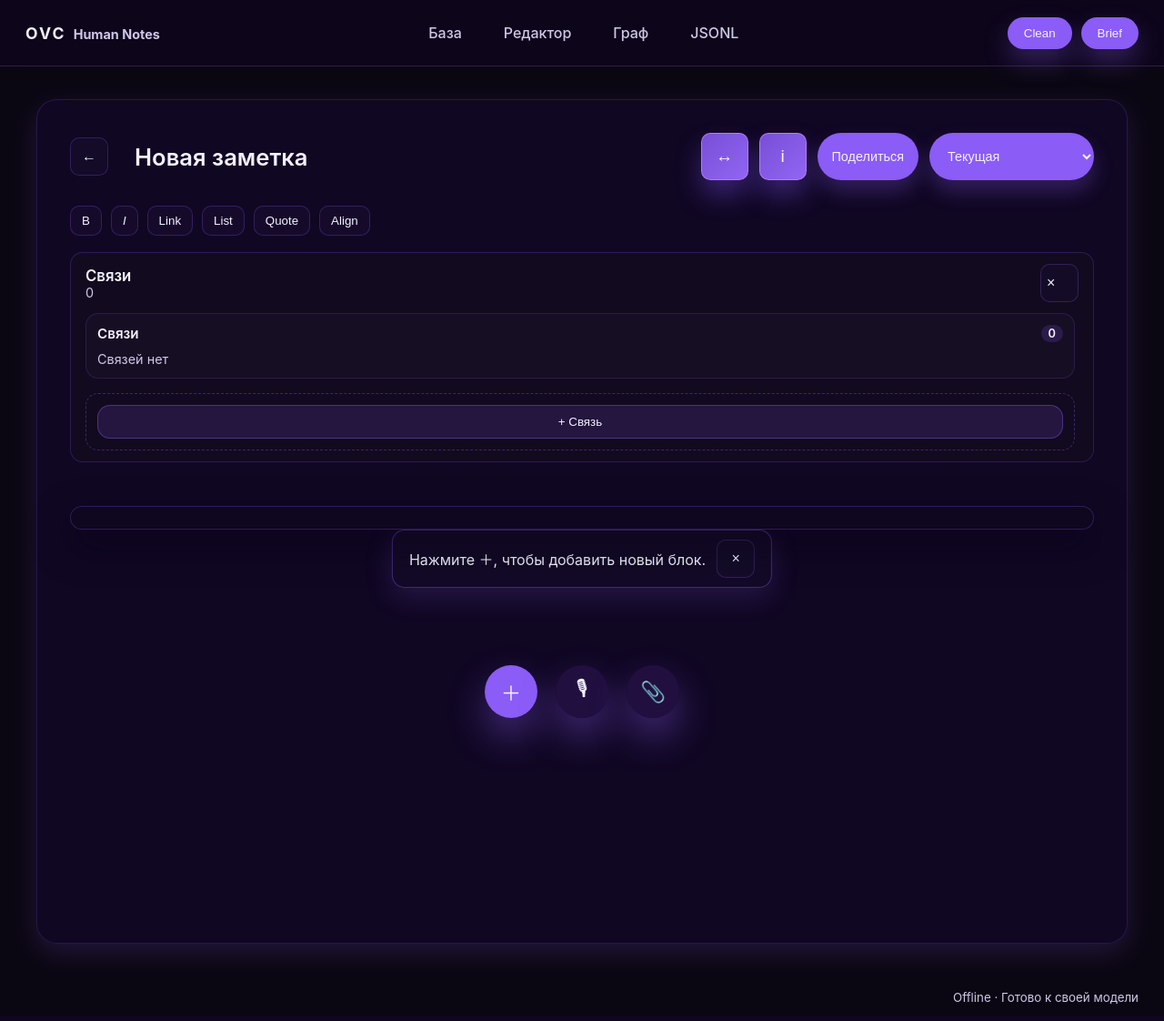
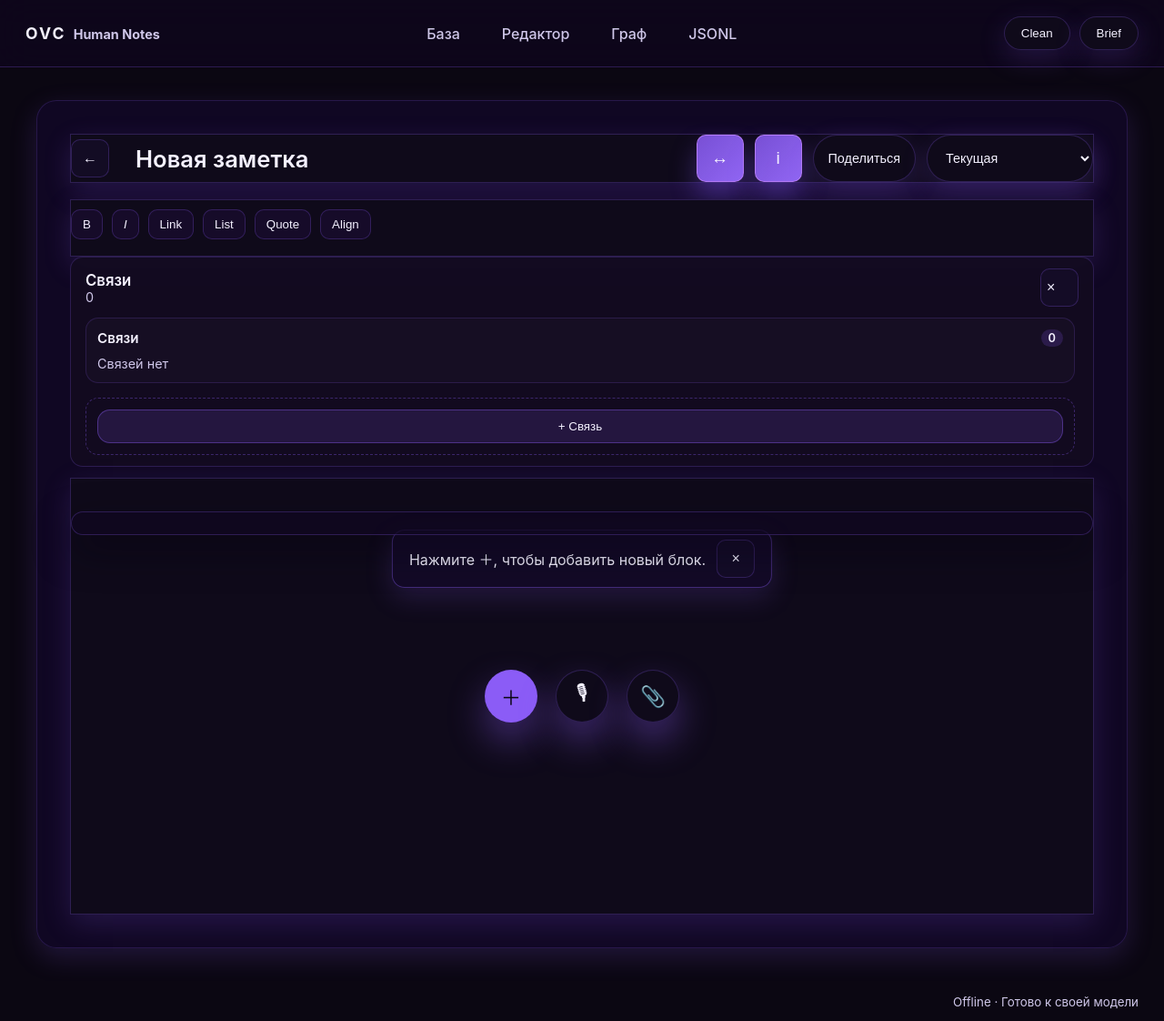
Before and after one commit to vjachikslavny-crypto/ovc, a FastAPI app: page / in a window 1280 px wide. Shown: the whole page at 91% size. Run offline with FastAPI, Linux system fonts and the light colour scheme; data comes from the database, SQL or seed files in the repository; data that the repository does not hold is empty; some libraries are stand-ins or nearby versions.

Commit message:
chore(theme): wire tokens to shared components

```diff
--- a/simple_app/static/css/styles.css
+++ b/simple_app/static/css/styles.css
@@ -2941,6 +2941,52 @@
   --shadow: 0 10px 28px rgba(58, 103, 180, 0.12);
 }
 
+/* Применение токенов */
+body {
+  background: var(--bg);
+  color: var(--text);
+}
+
+.note-block,
+.editor__canvas,
+.note-inspector,
+.toolbar,
+.pill-button,
+.fab,
+.excel-charts-container,
+.pdf-viewer,
+.code-viewer,
+.table-viewer,
+.inline-bubble,
+.bottom-sheet,
+.editor__header,
+.chip-list,
+.property-list {
+  background: var(--card);
+  border: 1px solid var(--border);
+  box-shadow: var(--shadow);
+}
+
+a,
+.link {
+  color: var(--accent);
+}
+
+.pill-button--primary,
+.fab--primary {
+  background: var(--accent);
+  color: var(--accent-contrast);
+}
+
+.pill-button--primary:hover,
+.fab--primary:hover {
+  box-shadow: 0 12px 32px var(--accent-weak);
+}
+
+.muted {
+  color: var(--muted);
+}
+
 @media (max-width: 960px) {
   .graph-shell {
     grid-template-columns: 1fr;
```
